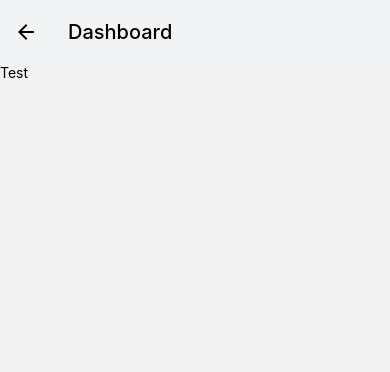
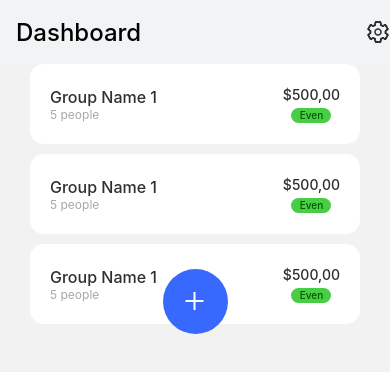
Before and after one commit to noahlissner/expense-app-frontend, a React Native app: screen /Dashboard in a window 390 px wide. Shown: the top 372 px of the page. Built offline with nearby package versions, Linux system fonts and the light colour scheme.

Commit message:
feat: dashboard cards + add button

```diff
--- a/App.js
+++ b/App.js
@@ -1,5 +1,5 @@
 import { StatusBar } from "expo-status-bar";
-import { StyleSheet, Text, View } from "react-native";
+import { StyleSheet, Text, View, TouchableOpacity } from "react-native";
 import { NavigationContainer } from "@react-navigation/native";
 import { createNativeStackNavigator } from "@react-navigation/native-stack";
 import Home from "./Home";
@@ -9,12 +9,13 @@ import Dashboard from "./screens/Dashboard";
 import { useState } from "react";
 import { SafeAreaProvider } from "react-native-safe-area-context";
 import Test from "./screens/Test";
+import Ionicons from "@expo/vector-icons/Ionicons";
 
 const Stack = createNativeStackNavigator();
 
 export default function App() {
   // For testing purposes
-  const [loggedIn, setLoggedIn] = useState(false);
+  const [loggedIn, setLoggedIn] = useState(true);
 
   return (
     <SafeAreaProvider>
@@ -65,10 +66,16 @@ export default function App() {
                 backgroundColor: "#F1F3F4",
               },
               headerShadowVisible: false,
-              title: "Dashboard",
+              headerTitle: "Dashboard",
               headerTitleStyle: {
-                fontSize: 20,
+                fontSize: 24,
+                fontWeight: "500",
               },
+              headerRight: () => (
+                <TouchableOpacity>
+                  <Ionicons name="settings-outline" size={24} color="#2D2F33" />
+                </TouchableOpacity>
+              ),
             }}
           />
           <Stack.Screen
@@ -79,12 +86,17 @@ export default function App() {
                 backgroundColor: "#F1F3F4",
               },
               headerShadowVisible: false,
-              // headerShown: false,
-              title: "Test",
+              headerBackTitleVisible: false,
+              headerTitle: "Test",
               headerTitleStyle: {
-                fontSize: 20,
+                fontSize: 24,
+                fontWeight: "500",
               },
-              headerBackTitleVisible: false,
+              headerRight: () => (
+                <TouchableOpacity>
+                  <Ionicons name="settings-outline" size={24} color="#2D2F33" />
+                </TouchableOpacity>
+              ),
             }}
           />
         </Stack.Navigator>
--- /dev/null
+++ b/components/GroupCard.js
@@ -0,0 +1,73 @@
+import { View, Text, StyleSheet } from "react-native";
+import React from "react";
+
+const GroupCard = () => {
+  return (
+    <View style={styles.cardWrapper}>
+      {/* Left Side */}
+      <View style={styles.leftSide}>
+        <Text style={styles.groupName}>Group Name 1</Text>
+        <Text style={styles.amountPeople}>5 people</Text>
+      </View>
+      {/* Right Side */}
+      <View style={styles.rightSide}>
+        <Text style={styles.amountMoney}>$500,00</Text>
+        <View style={styles.tag}>
+          <Text style={styles.tagText}>Even</Text>
+        </View>
+      </View>
+    </View>
+  );
+};
+
+export default GroupCard;
+
+const styles = StyleSheet.create({
+  cardWrapper: {
+    height: 80,
+    backgroundColor: "#fff",
+    paddingLeft: 20,
+    paddingRight: 20,
+    borderRadius: 14,
+    flexDirection: "row",
+    justifyContent: "space-between",
+    alignItems: "center",
+  },
+
+  // Left side
+  leftSide: {},
+  groupName: {
+    fontSize: 16,
+    fontWeight: "500",
+    color: "#2D2F33",
+  },
+  amountPeople: {
+    fontSize: 12,
+    fontWeight: "400",
+    color: "#A6A8AA",
+  },
+
+  // Right side
+  rightSide: {
+    alignItems: "center",
+  },
+  amountMoney: {
+    fontSize: 14,
+    fontWeight: "500",
+    color: "#2D2F33",
+  },
+  tag: {
+    marginTop: 5,
+    width: 40,
+    height: 15,
+    backgroundColor: "#47CE45",
+    alignItems: "center",
+    justifyContent: "center",
+    borderRadius: 999,
+  },
+  tagText: {
+    fontSize: 10,
+    fontWeight: "500",
+    color: "#025600",
+  },
+});
--- a/screens/Dashboard.js
+++ b/screens/Dashboard.js
@@ -1,13 +1,48 @@
-import { View, Text, Button, Pressable } from "react-native";
+import {
+  View,
+  Text,
+  Button,
+  Pressable,
+  StyleSheet,
+  TouchableOpacity,
+} from "react-native";
 import React from "react";
 import { SafeAreaView } from "react-native-safe-area-context";
+import GroupCard from "../components/GroupCard";
+import Ionicons from "@expo/vector-icons/Ionicons";
 
 const Dashboard = ({ navigation }) => {
   return (
     <SafeAreaView>
-      <View>
-        <Pressable onPress={() => navigation.navigate("Test")}>
-          <Text>Test</Text>
+      <View style={styles.wrapper}>
+        <TouchableOpacity
+          style={styles.cardWrapepr}
+          onPress={() => navigation.navigate("Test")}
+        >
+          <GroupCard />
+        </TouchableOpacity>
+        <TouchableOpacity
+          style={styles.cardWrapepr}
+          onPress={() => navigation.navigate("Test")}
+        >
+          <GroupCard />
+        </TouchableOpacity>
+        <TouchableOpacity
+          style={styles.cardWrapepr}
+          onPress={() => navigation.navigate("Test")}
+        >
+          <GroupCard />
+        </TouchableOpacity>
+
+        <Pressable
+          style={({ pressed }) => [
+            {
+              backgroundColor: pressed ? "#144EFE" : "#3869FE",
+            },
+            styles.addBtn,
+          ]}
+        >
+          <Ionicons name="add-outline" color="#fff" size={32} />
         </Pressable>
       </View>
     </SafeAreaView>
@@ -15,3 +50,27 @@ const Dashboard = ({ navigation }) => {
 };
 
 export default Dashboard;
+
+const styles = StyleSheet.create({
+  wrapper: {
+    marginRight: 30,
+    marginLeft: 30,
+    height: "100%",
+  },
+  cardWrapepr: {
+    marginBottom: 10,
+  },
+
+  // Button to add group
+  addBtn: {
+    position: "absolute",
+    bottom: 0,
+    left: "50%",
+    transform: [{ translateX: -32 }],
+    height: 65,
+    width: 65,
+    borderRadius: 999,
+    alignItems: "center",
+    justifyContent: "center",
+  },
+});
```
